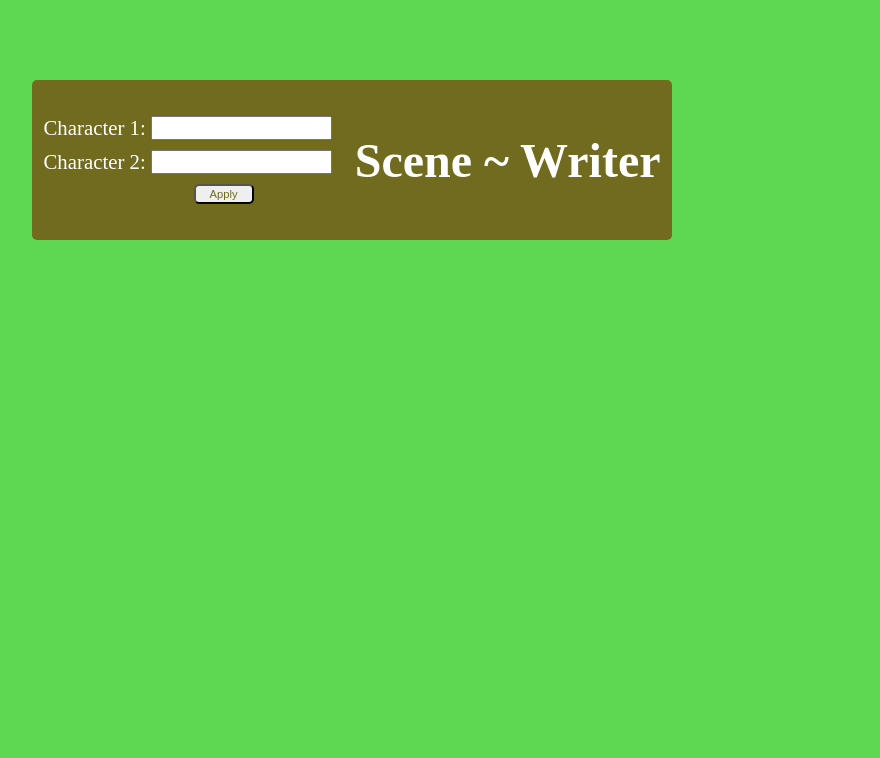
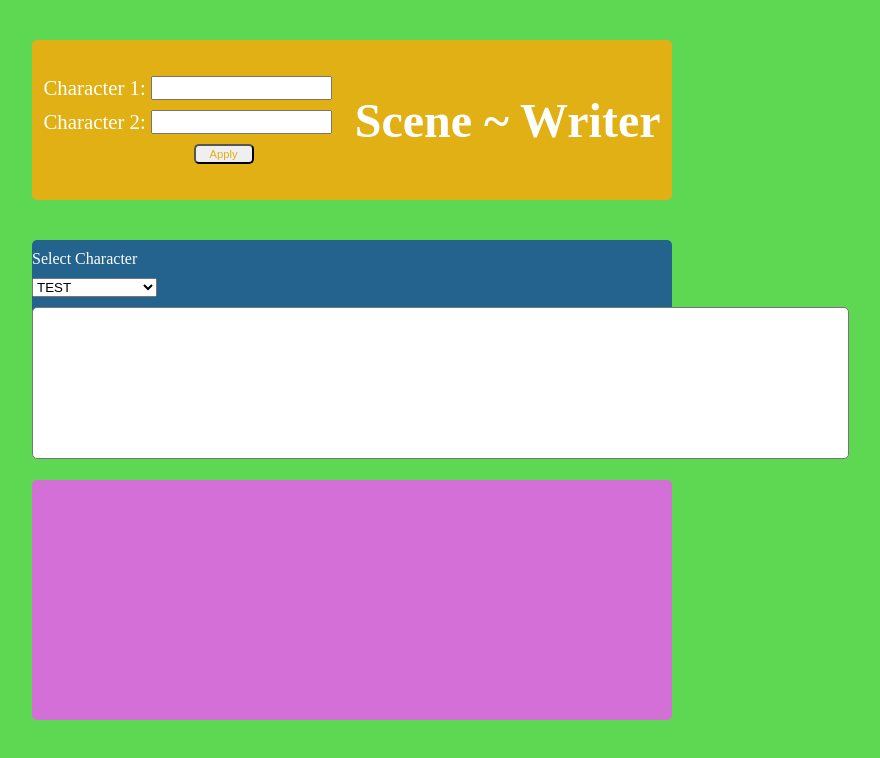
Before and after one commit to jay-schreffler/script-writer, a plain HTML site: page index.html in a window 1280 px wide. Shown: the whole page, without its empty margins (288-1168 px from the left). Drawn offline with Linux system fonts and the light colour scheme.

Commit message:
buidling file

```diff
--- a/index.html
+++ b/index.html
@@ -25,5 +25,18 @@
             <h1>Scene ~ Writer</h1>
         </div>
     </div>
+    <!-- text body input -->
+    <div id="scene-input-container">
+        <div id="choose-character">
+            <label for="character-select">Select Character</label>
+            <select name="character-select" id="character-select">
+                <option value="TEST">TEST</option>
+            </select>
+            <textarea name="scene-text" id="scene-text" cols="100" rows="10" style="resize: none;"></textarea>
+        </div>
+    </div>
+    <div id="scene-output">
+
+    </div>
 </body>
 </html>
--- a/style.css
+++ b/style.css
@@ -14,9 +14,10 @@ body {
     width: 50vw;
     height: 20vh;
     margin: auto;
-    margin-top: 10vh;
-    background-color: rgb(113, 107, 31);
+    margin-top: 5vh;
+    background-color: rgb(224, 176, 20);
     border-radius: 5px;
+    font-size: 1.3rem;
 }
 
 .character-set {
@@ -40,7 +41,7 @@ body {
 #set-line {
     width: 50px;
     margin-left: 150px;
-    color: rgb(113, 107, 31);
+    color: rgb(224, 176, 20);
     border-radius: 5px;
     height: 20px;
     width: 60px;
@@ -54,3 +55,41 @@ body {
     font-size: 1.5rem;
     color: white;
 }
+
+#scene-input-container {
+    display: flex;
+    width: 50vw;
+    height: 25vh;
+    margin: auto;
+    margin-top: 5vh;
+    background-color: rgb(35, 99, 141);
+    border-radius: 5px;
+}
+
+#choose-character {
+    margin: auto;
+    margin-top: 10px;
+    display: flex;
+    flex-direction: column;
+    color: white;
+}
+
+#character-select {
+    margin: 10px 0;
+    width: 125px;
+}
+
+#scene-output {
+    display: flex;
+    justify-content: space-around;
+    width: 50vw;
+    height: 30vh;
+    margin: auto;
+    margin-top: 5vh;
+    background-color: rgb(211, 111, 214);
+    border-radius: 5px;
+}
+
+#scene-text {
+    border-radius: 5px;
+}
```
